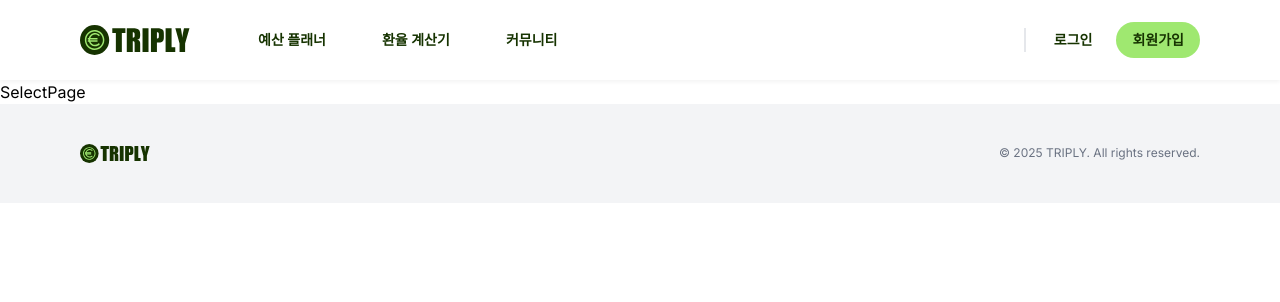
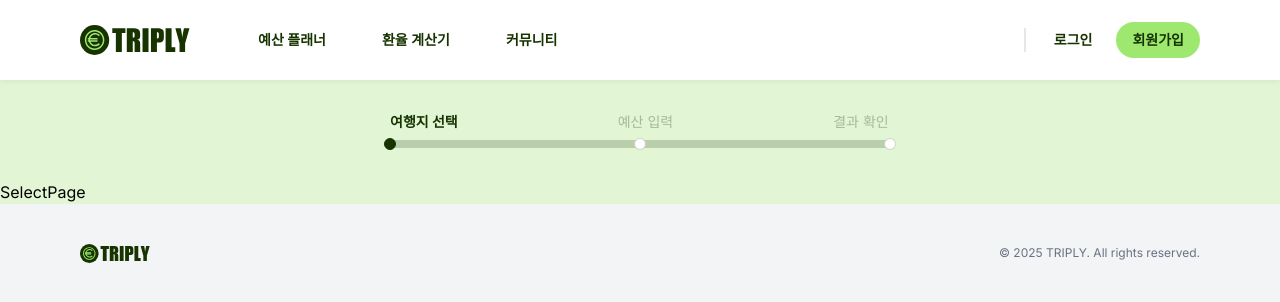
Before and after one commit to jiwoothedev/triply, a Next.js app: page /planner/select in a window 1280 px wide. Shown: the top 302 px of the page. Built offline with nearby package versions, Linux system fonts and the light colour scheme.

Commit message:
feat: 예산 플래너 리다이렉트용 페이지 추가

```diff
--- /dev/null
+++ b/src/app/planner/layout.tsx
@@ -0,0 +1,14 @@
+import ProgressBar from "@/components/planner/ProgressBar";
+
+export default function PlannerLayout({
+  children,
+}: {
+  children: React.ReactNode;
+}) {
+  return (
+    <div className="bg-primary-light">
+      <ProgressBar />
+      <main>{children}</main>
+    </div>
+  );
+}
--- a/src/app/planner/page.tsx
+++ b/src/app/planner/page.tsx
@@ -1,3 +1,7 @@
+// 리다이렉트용
+
+import { redirect } from "next/navigation";
+
 export default function PlannerPage() {
-    return <div>PlannerPage</div>;
+  redirect("/planner/select");
 }
```
